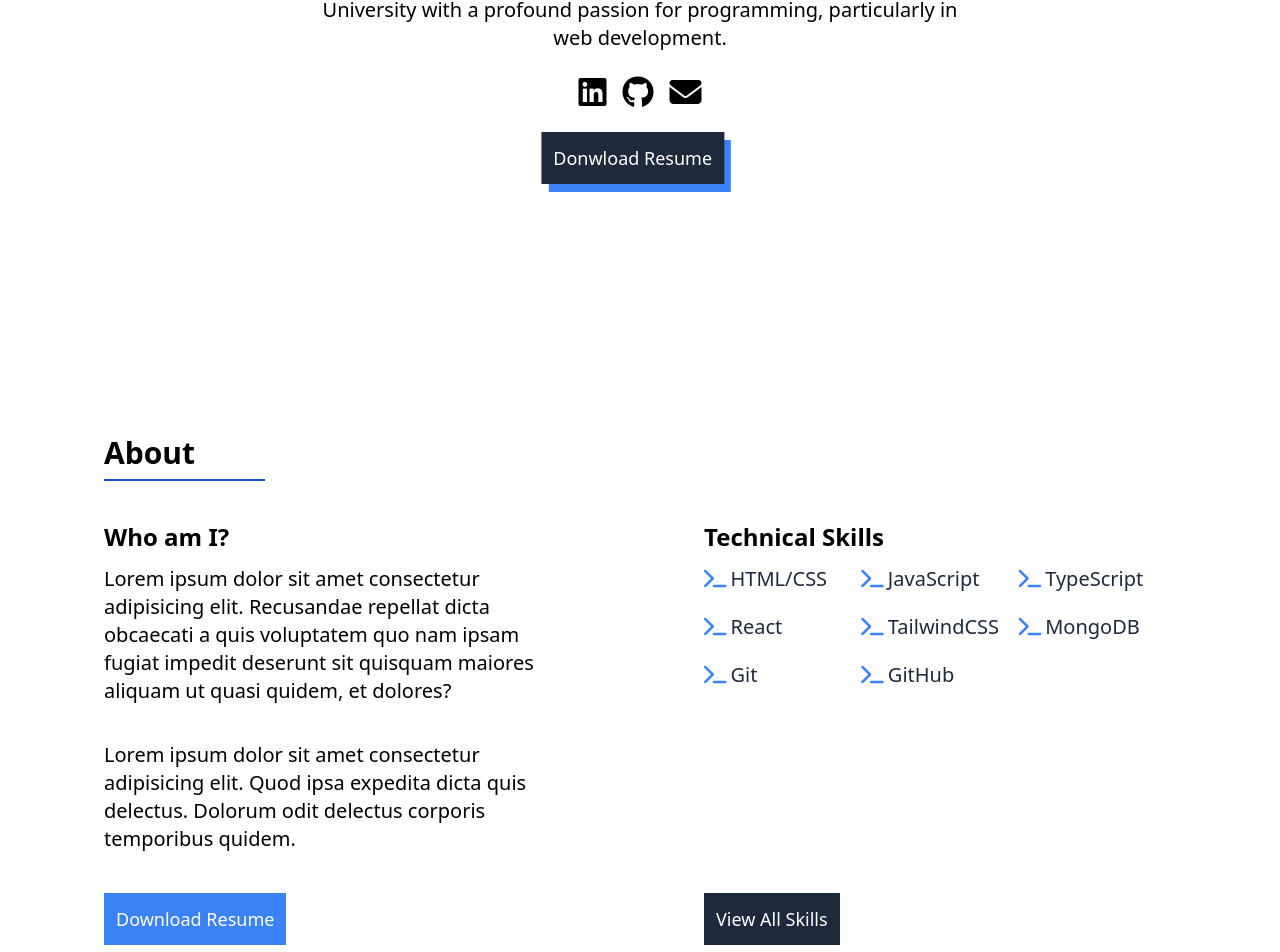
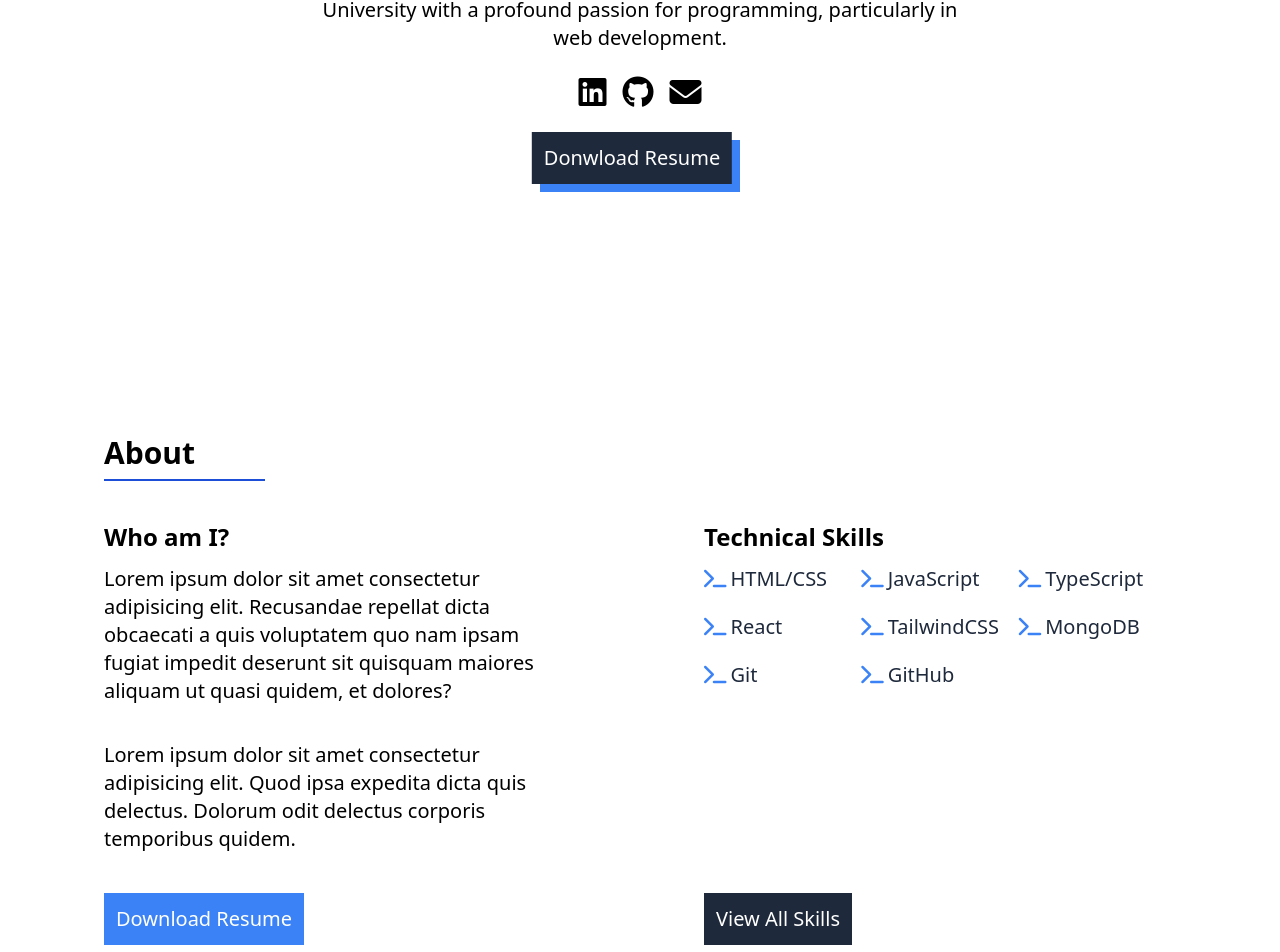
Before and after one commit to HamzaAbouJaib/portfolio, a React (Vite) app: page / in a window 1280 px wide. Shown: the part 453-1405 px from the top of the page. Built offline with nearby package versions, Linux system fonts and the light colour scheme; the HTML template or start-up script is replaced by a standard one.

Commit message:
Update button font sizes

```diff
--- a/src/index.css
+++ b/src/index.css
@@ -20,16 +20,16 @@ html {
 }
 
 .resume-btn {
-  @apply text-lg bg-blue-500 p-3 text-blue-500 absolute w-max top-0 left-[50%] translate-x-[-50%];
+  @apply text-xl bg-blue-500 p-3 text-blue-500 absolute w-max top-0 left-[50%] translate-x-[-50%];
 }
 
 .resume-btn::before {
   content: "Donwload Resume";
-  @apply text-lg bg-slate-800 p-3 text-white absolute w-max -top-2 left-[46%] translate-x-[-50%] hover:top-0 hover:left-[50%] transition-all duration-500 ease-in-out;
+  @apply text-xl bg-slate-800 p-3 text-white absolute w-max -top-2 left-[46%] translate-x-[-50%] hover:top-0 hover:left-[50%] transition-all duration-500 ease-in-out;
 }
 
 .resume-btn-secondary {
-  @apply text-lg w-max bg-blue-500 p-3 text-white transition-all duration-500 ease-in-out;
+  @apply text-xl w-max bg-blue-500 p-3 text-white transition-all duration-500 ease-in-out;
 }
 
 .resume-btn-secondary:hover {
@@ -37,7 +37,7 @@ html {
 }
 
 .btn-secondary {
-  @apply text-lg w-max bg-slate-800 p-3 text-white transition-all duration-500 ease-in-out;
+  @apply text-xl w-max bg-slate-800 p-3 text-white transition-all duration-500 ease-in-out;
 }
 
 .btn-secondary:hover {
```
